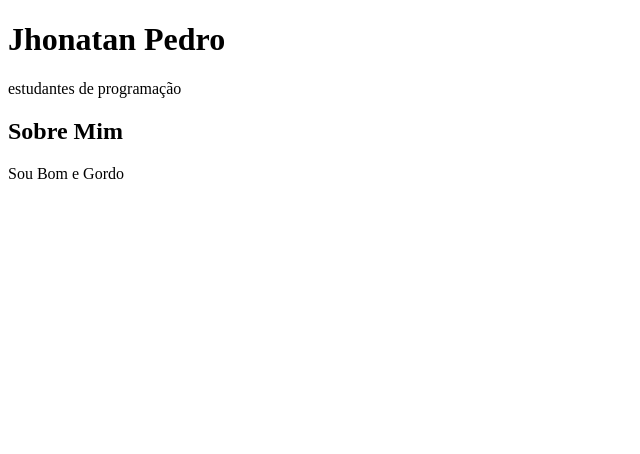
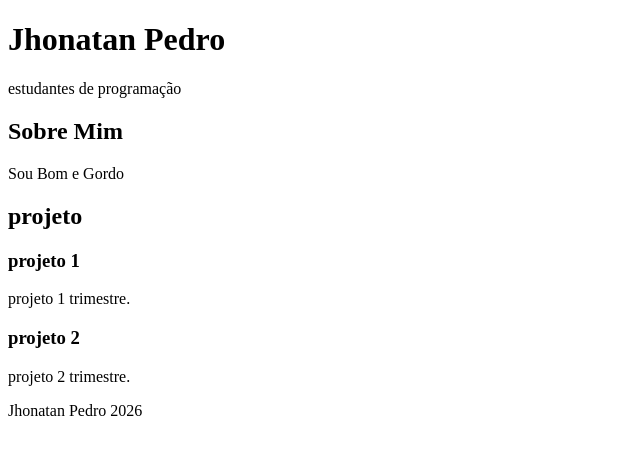
Before and after one commit to Jhonatanjfks/Curr-culo-Orlanda, a plain HTML site: page index.html in a window 1280 px wide. Shown: the whole page, without its empty margins (0-640 px from the left). Drawn offline with Linux system fonts and the light colour scheme.

Commit message:
termino do curricuo

```diff
--- a/index.html
+++ b/index.html
@@ -15,5 +15,19 @@
         <h2>Sobre Mim</h2>
 <p>Sou Bom e Gordo</p>
     </section>
+    <section>
+    <h2>projeto</h2>
+    <div class="projeto">
+        <h3>projeto 1 </h3>
+        <p> projeto 1 trimestre. </p>
+        </div>
+    </section>
 </body>
 </html>
+<div cass=="projeto">
+    <h3> projeto 2</h3>
+    <P>projeto 2 trimestre.</P>
+</div>
+<footer>
+    <p>Jhonatan Pedro 2026 </p>
+</footer>
```
